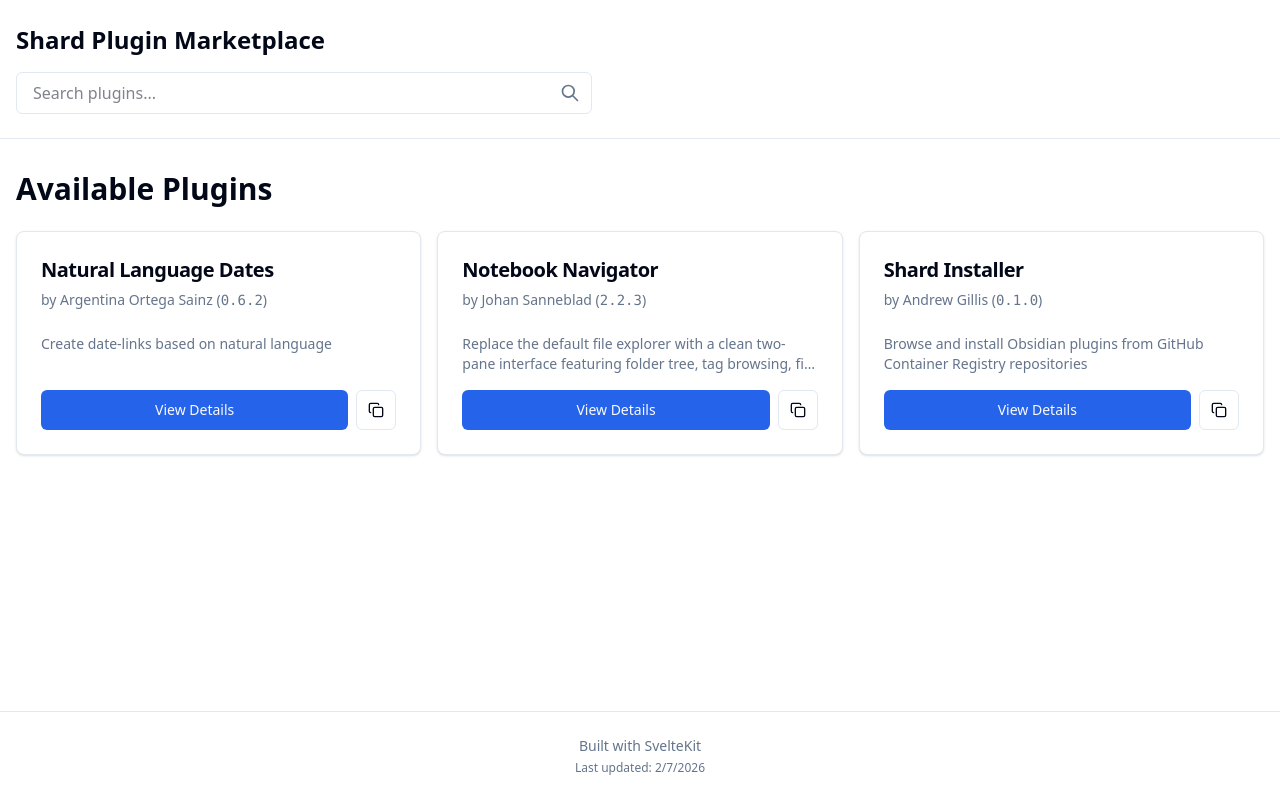
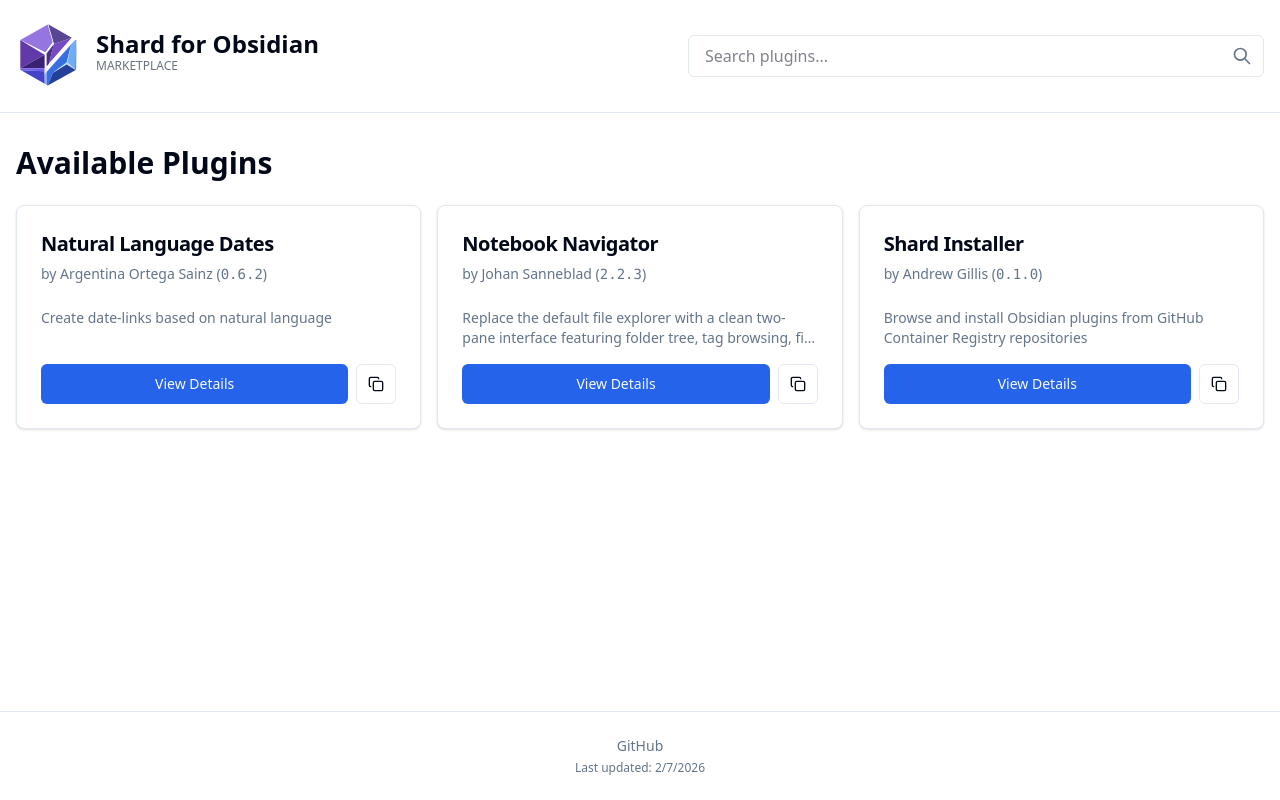
Before and after one commit to shard-for-obsidian/shard, a SvelteKit app in the folder apps/marketplace/: page / in a window 1280 px wide. Built offline with nearby package versions, Linux system fonts and the light colour scheme.

Commit message:
wip: adjust site layout

```diff
--- a/apps/marketplace/src/routes/+layout.svelte
+++ b/apps/marketplace/src/routes/+layout.svelte
@@ -1,7 +1,8 @@
 <script lang="ts">
-	import '../app.css';
-	import SearchBar from '$lib/components/SearchBar.svelte';
-	import type { Snippet } from 'svelte';
+  import "../app.css";
+  import SearchBar from "$lib/components/SearchBar.svelte";
+  import type { Snippet } from "svelte";
+  import { asset, base, resolve } from "$app/paths";
 
   interface Props {
     children: Snippet;
@@ -16,13 +17,26 @@
 
 <div class="app">
   <header class="border-b">
-		<div class="container mx-auto px-4 py-6">
-			<div class="flex items-center justify-between mb-4">
-				<h1 class="text-2xl font-bold">
-					<a href="/shard/" class="hover:text-primary transition-colors">
-						Shard Plugin Marketplace
+    <div
+      class="container mx-auto px-4 py-6 flex items-center justify-between flex-row"
+    >
+      <div class="flex items-center flex-row gap-4">
+        <a href={resolve("/")} class="hover:scale-105 transition-transform">
+          <img
+            src={asset("/shard-logo.svg")}
+            alt="Shard Logo"
+            class="h-16 w-auto"
+          />
+        </a>
+
+        <div class="gap-0">
+          <h1 class="text-2xl/4 font-bold">
+            <a href={resolve("/")} class="hover:text-primary transition-colors">
+              Shard for Obsidian
             </a>
           </h1>
+          <small class="text-xs uppercase text-gray-500">Marketplace</small>
+        </div>
       </div>
       <SearchBar />
     </div>
@@ -33,10 +47,14 @@
   </main>
 
   <footer class="border-t">
-		<div class="container mx-auto px-4 py-6 text-center text-sm text-muted-foreground">
-			<p>Built with SvelteKit</p>
+    <div
+      class="container mx-auto px-4 py-6 text-center text-sm text-muted-foreground"
+    >
+      <p><a href="https://github.com/shard-for-obsidian/shard">GitHub</a></p>
       {#if data.generatedAt}
-				<p class="text-xs mt-1">Last updated: {new Date(data.generatedAt).toLocaleDateString()}</p>
+        <p class="text-xs mt-1">
+          Last updated: {new Date(data.generatedAt).toLocaleDateString()}
+        </p>
       {/if}
     </div>
   </footer>
--- a/apps/marketplace/static/plugins.json
+++ b/apps/marketplace/static/plugins.json
@@ -10,7 +10,7 @@
       "versions": [
         {
           "tag": "0.6.2",
-          "publishedAt": "2026-02-07T19:37:42.557Z",
+          "publishedAt": "2026-02-07T21:34:47.728Z",
           "size": 1376761,
           "annotations": {
             "vnd.obsidianmd.plugin.id": "nldates-obsidian",
@@ -41,7 +41,7 @@
       "versions": [
         {
           "tag": "2.2.3",
-          "publishedAt": "2026-02-07T19:37:42.938Z",
+          "publishedAt": "2026-02-07T21:34:48.141Z",
           "size": 4579642,
           "annotations": {
             "vnd.obsidianmd.plugin.id": "notebook-navigator",
@@ -72,7 +72,7 @@
       "versions": [
         {
           "tag": "0.1.0",
-          "publishedAt": "2026-02-07T19:37:43.309Z",
+          "publishedAt": "2026-02-07T21:34:48.510Z",
           "size": 37061,
           "annotations": {
             "org.opencontainers.image.created": "2026-02-06T01:24:53.879Z",
@@ -87,5 +87,5 @@
       "repository": "https://github.com/shard-for-obsidian/shard"
     }
   ],
-  "generatedAt": "2026-02-07T19:37:43.309Z"
+  "generatedAt": "2026-02-07T21:34:48.511Z"
 }
```
Also changed, not shown: apps/marketplace/static/shard-logo.svg (added), 1 other file (tests, documents, lock files or other folders). Lines whose indentation alone changed are shown as unchanged.
